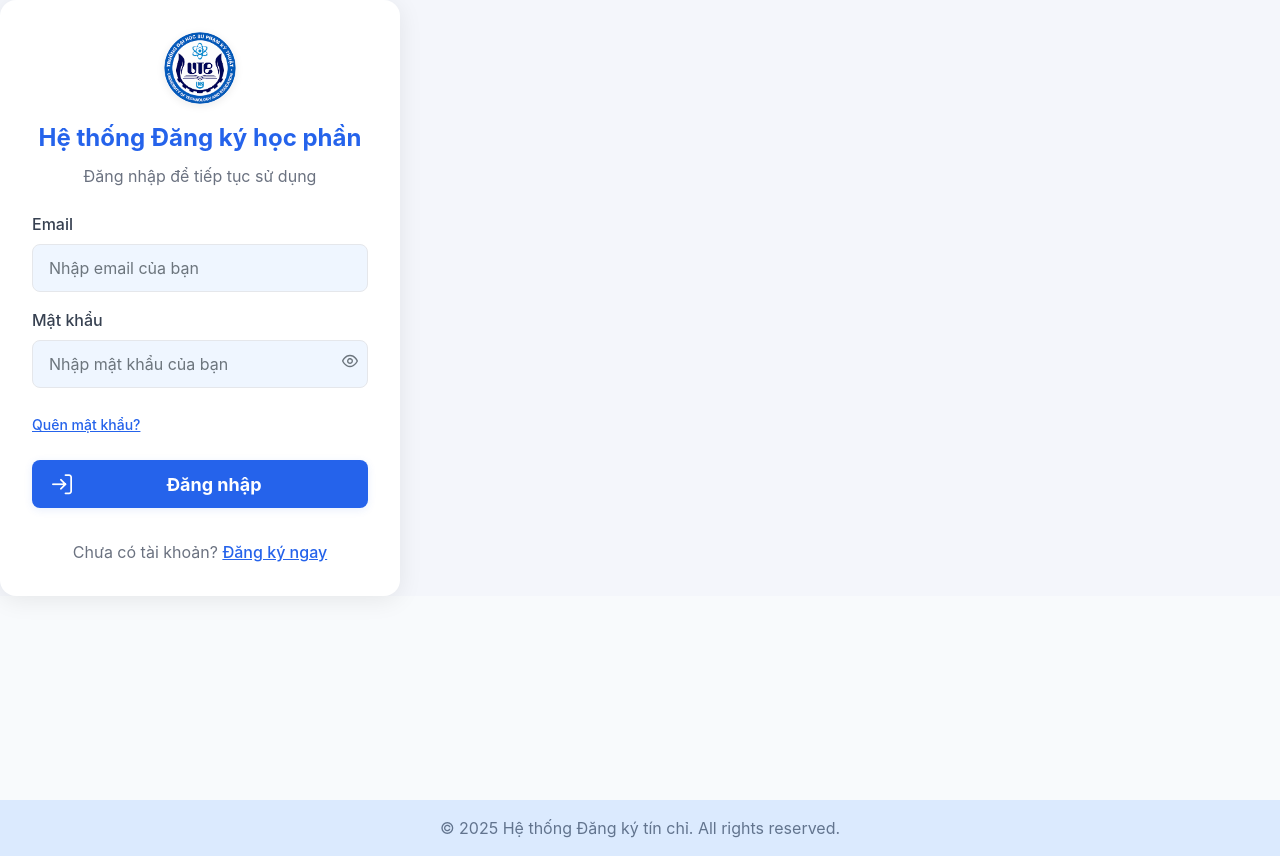
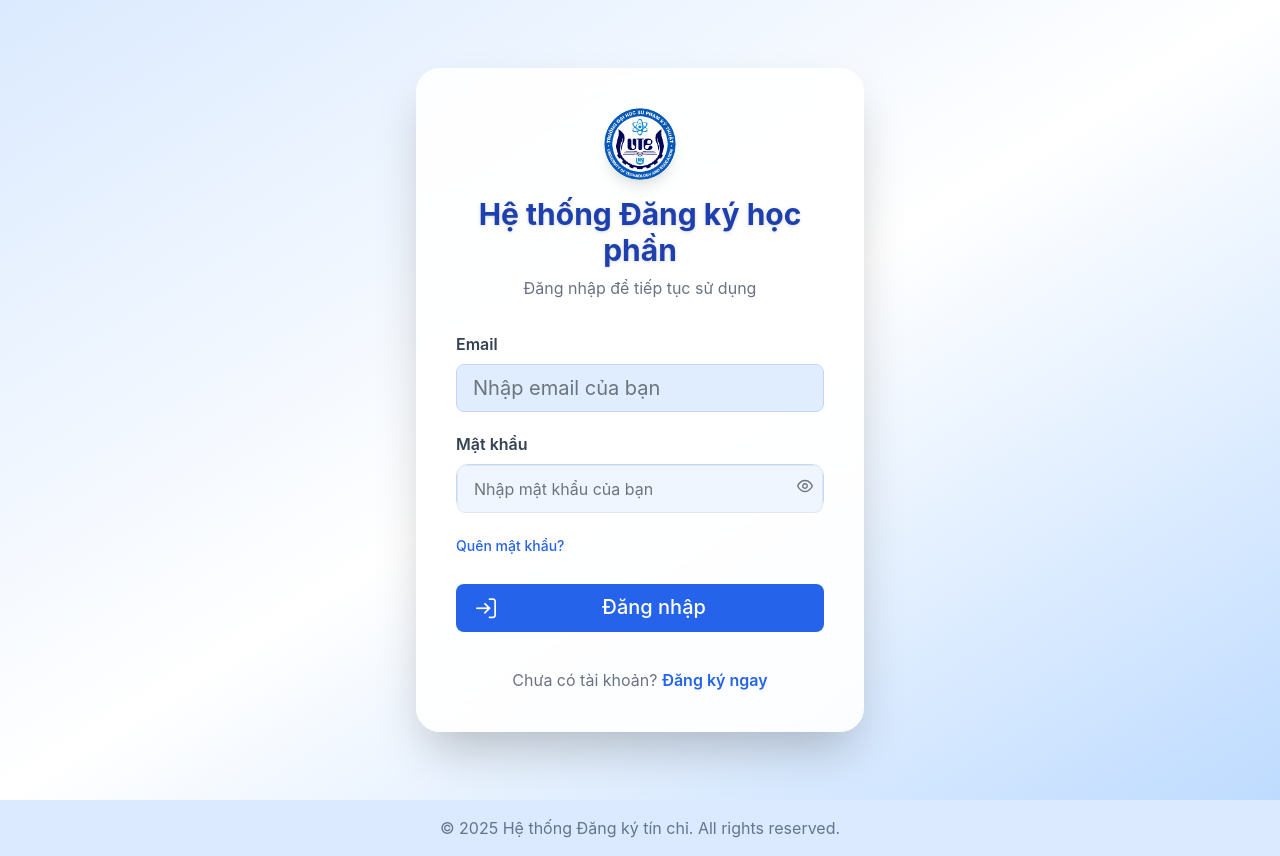
Before and after one commit to nevermore6264/student_management_fe, a Next.js app: page /auth/login in a window 1280 px wide. Built offline with nearby package versions, Linux system fonts and the light colour scheme.

Commit message:
first commit

```diff
--- a/app/auth/login/page.tsx
+++ b/app/auth/login/page.tsx
@@ -50,40 +50,39 @@
     };
 
     return (
-        <div className="p-d-flex p-jc-center p-ai-center" style={{ background: '#f4f6fb' }}>
-            <div style={{ width: 400, background: '#fff', borderRadius: 16, boxShadow: '0 4px 24px 0 rgba(0,0,0,0.08)', padding: 32, display: 'flex', flexDirection: 'column', alignItems: 'center' }}>
+        <div className="min-h-screen flex items-center justify-center bg-gradient-to-br from-blue-100 via-white to-blue-200 py-12 px-4">
+            <div className="w-full max-w-md bg-white/90 rounded-3xl shadow-2xl p-10 flex flex-col items-center backdrop-blur-lg hover:shadow-blue-300/40 transition-all duration-300">
                 {/* Logo và tiêu đề */}
-                <div style={{ width: '100%', display: 'flex', flexDirection: 'column', alignItems: 'center', marginBottom: 24 }}>
-                    <div style={{ width: '100%', display: 'flex', justifyContent: 'center', marginBottom: 16 }}>
-                        <Image src="/logo.png" alt="Logo" width={72} height={72} style={{ borderRadius: '50%', boxShadow: '0 2px 8px rgba(0,0,0,0.08)' }} />
+                <div className="w-full flex flex-col items-center mb-8">
+                    <div className="w-full flex justify-center mb-4">
+                        <Image src="/logo.png" alt="Logo" width={72} height={72} className="rounded-full shadow-lg" />
                     </div>
-                    <h1 style={{ fontSize: 24, fontWeight: 700, color: '#2563eb', marginBottom: 8, textAlign: 'center' }}>Hệ thống Đăng ký học phần</h1>
-                    <p style={{ color: '#6b7280', textAlign: 'center' }}>Đăng nhập để tiếp tục sử dụng</p>
+                    <h1 className="text-2xl md:text-3xl font-extrabold text-blue-700 mb-2 text-center drop-shadow">Hệ thống Đăng ký học phần</h1>
+                    <p className="text-gray-500 text-center">Đăng nhập để tiếp tục sử dụng</p>
                 </div>
                 {error && (
-                    <Message severity="error" text={error} style={{ width: '100%', marginBottom: 16 }} />
+                    <Message severity="error" text={error} className="w-full mb-4" />
                 )}
-                <form onSubmit={handleSubmit} style={{ width: '100%', display: 'flex', flexDirection: 'column', gap: 16 }}>
-                    <div style={{ width: '100%', display: 'flex', flexDirection: 'column', gap: 8 }}>
-                        <label htmlFor="email" style={{ color: '#374151', fontWeight: 500 }}>Email</label>
+                <form onSubmit={handleSubmit} className="w-full flex flex-col gap-5">
+                    <div className="w-full flex flex-col gap-2">
+                        <label htmlFor="email" className="text-gray-700 font-semibold">Email</label>
                         <InputText
                             id="email"
                             type="email"
                             value={email}
                             onChange={(e) => setEmail(e.target.value)}
-                            className="p-inputtext-lg"
+                            className="p-inputtext-lg bg-blue-50 rounded-xl border border-blue-200 focus:border-blue-500 focus:ring-2 focus:ring-blue-200 h-12 text-base"
                             placeholder="Nhập email của bạn"
                             required
-                            style={{ width: '100%', background: '#eff6ff', borderRadius: 8, border: '1px solid #e5e7eb', height: 48, fontSize: 16 }}
                         />
                     </div>
-                    <div style={{ width: '100%', display: 'flex', flexDirection: 'column', gap: 8 }}>
-                        <label htmlFor="password" style={{ color: '#374151', fontWeight: 500 }}>Mật khẩu</label>
+                    <div className="w-full flex flex-col gap-2">
+                        <label htmlFor="password" className="text-gray-700 font-semibold">Mật khẩu</label>
                         <Password
                             id="password"
                             value={password}
                             onChange={(e) => setPassword(e.target.value)}
-                            className="p-inputtext-lg"
+                            className="p-inputtext-lg w-full bg-blue-50 rounded-xl border border-blue-200 focus:border-blue-500 focus:ring-2 focus:ring-blue-200 h-12 text-base"
                             inputClassName="p-password-input"
                             placeholder="Nhập mật khẩu của bạn"
                             toggleMask
@@ -91,10 +90,10 @@
                             required
                         />
                     </div>
-                    <div className="p-d-flex p-jc-between p-ai-center" style={{ margin: '8px 0' }}>
+                    <div className="flex justify-between items-center mt-1 mb-2">
                         <Link
                             href="/auth/forgot-password"
-                            style={{ color: '#2563eb', fontWeight: 500, fontSize: 14, textDecoration: 'underline' }}
+                            className="text-blue-600 font-medium text-sm underline hover:text-blue-800 transition-colors"
                         >
                             Quên mật khẩu?
                         </Link>
@@ -103,15 +102,14 @@
                         type="submit"
                         label="Đăng nhập"
                         icon="pi pi-sign-in"
-                        className="p-button-lg p-button-primary"
+                        className="p-button-lg w-full h-12 font-bold text-lg rounded-xl bg-gradient-to-r from-blue-500 to-blue-700 border-0 shadow-lg hover:scale-105 transition-transform duration-200 text-white"
                         loading={loading}
-                        style={{ width: '100%', height: 48, fontWeight: 700, fontSize: 18, borderRadius: 8, boxShadow: '0 2px 8px 0 rgba(37,99,235,0.10)' }}
                     />
-                    <div style={{ textAlign: 'center', paddingTop: 16 }}>
-                        <span style={{ color: '#6b7280' }}>Chưa có tài khoản? </span>
+                    <div className="text-center pt-4">
+                        <span className="text-gray-500">Chưa có tài khoản? </span>
                         <Link
                             href="/auth/register"
-                            style={{ color: '#2563eb', fontWeight: 500, textDecoration: 'underline' }}
+                            className="text-blue-600 font-semibold underline hover:text-blue-800 transition-colors"
                         >
                             Đăng ký ngay
                         </Link>
```
